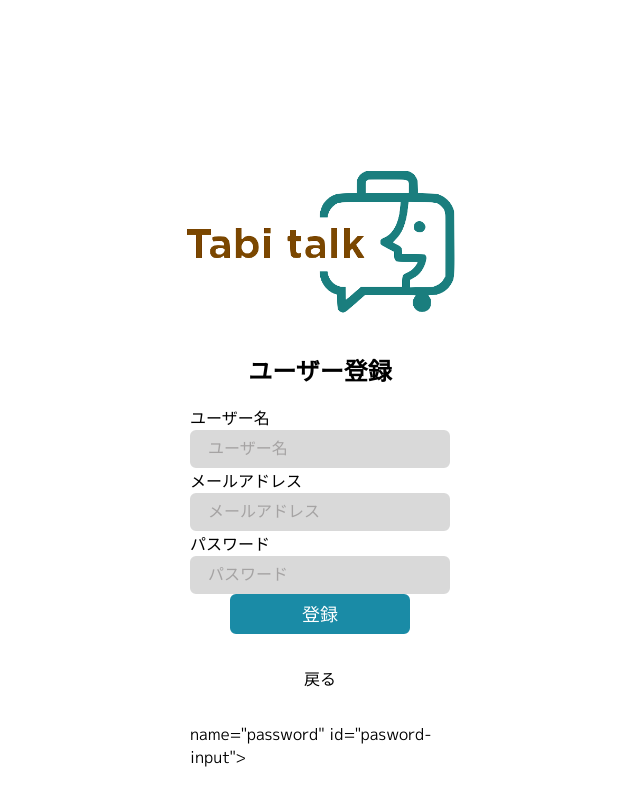
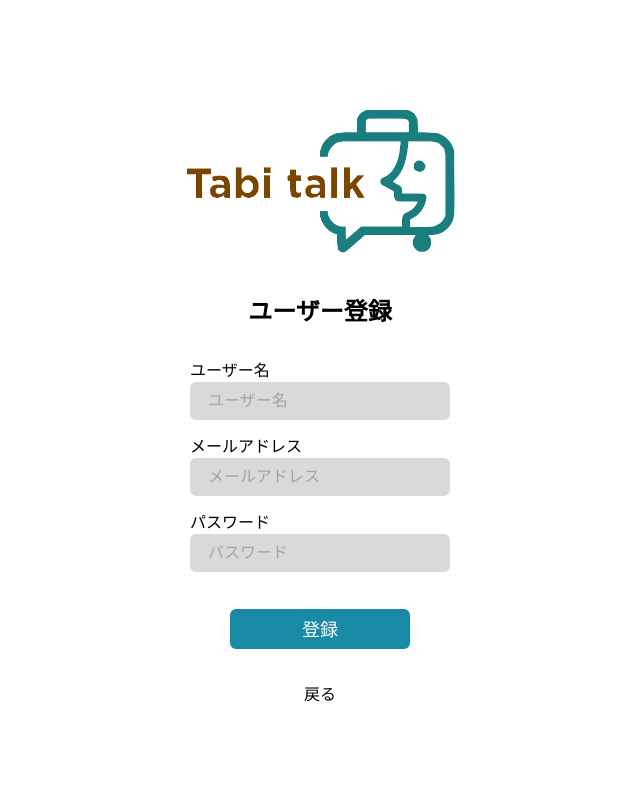
Before and after one commit to I-Team-Hackathon-2025-Summer/I-Team, a Flask app: page /signup in a window 1280 px wide. Shown: the whole page, without its empty margins (320-960 px from the left). Run offline with Flask 2, Linux system fonts and the light colour scheme.

Commit message:
auth修正

```diff
--- a/ChatApp/static/css/auth.css
+++ b/ChatApp/static/css/auth.css
@@ -37,7 +37,7 @@
 
 .auth-form {
   width: 260px;
-  height: 240px;
+  min-height: 240px;
   display: flex;
   flex-direction: column;
   justify-content: space-evenly;
@@ -74,6 +74,7 @@
   flex-direction: column;
   align-items: center;
   gap: 32px;
+  margin-top: 24px;
 }
 
 .auth-button {
--- a/ChatApp/templates/auth/signup.html
+++ b/ChatApp/templates/auth/signup.html
@@ -11,7 +11,8 @@
 
     <h1 class="auth-title">ユーザー登録</h1>
 
-    <form class="auth-form" action="{{ url_for('signup.signup_process') }}" method="post">
+    <form action="{{ url_for('signup.signup_process') }}" method="post">
+      <div class="auth-form">
         <div class="auth-form-inputs">
           <label for="name-input">ユーザー名</label>
             <input
@@ -36,6 +37,7 @@
             placeholder="パスワード"
             name="password">
         </div>
+      </div>
 
       <div class="auth-btnlink">
         {% with messages = get_flashed_messages() %} {% if messages %}
@@ -47,8 +49,6 @@
         {% endif %} {% endwith %}
         <button class="auth-button" type="submit">登録</button>
         <a class="auth-link" href="{{ url_for('login_logout.login_view') }}">戻る</a>
-            name="password"
-            id="pasword-input">
       </div>
     </form>
   </div>
```
Also changed, not shown: ChatApp/static/img/Tabitalkロゴ2.png (deleted). Lines whose indentation alone changed are shown as unchanged.
